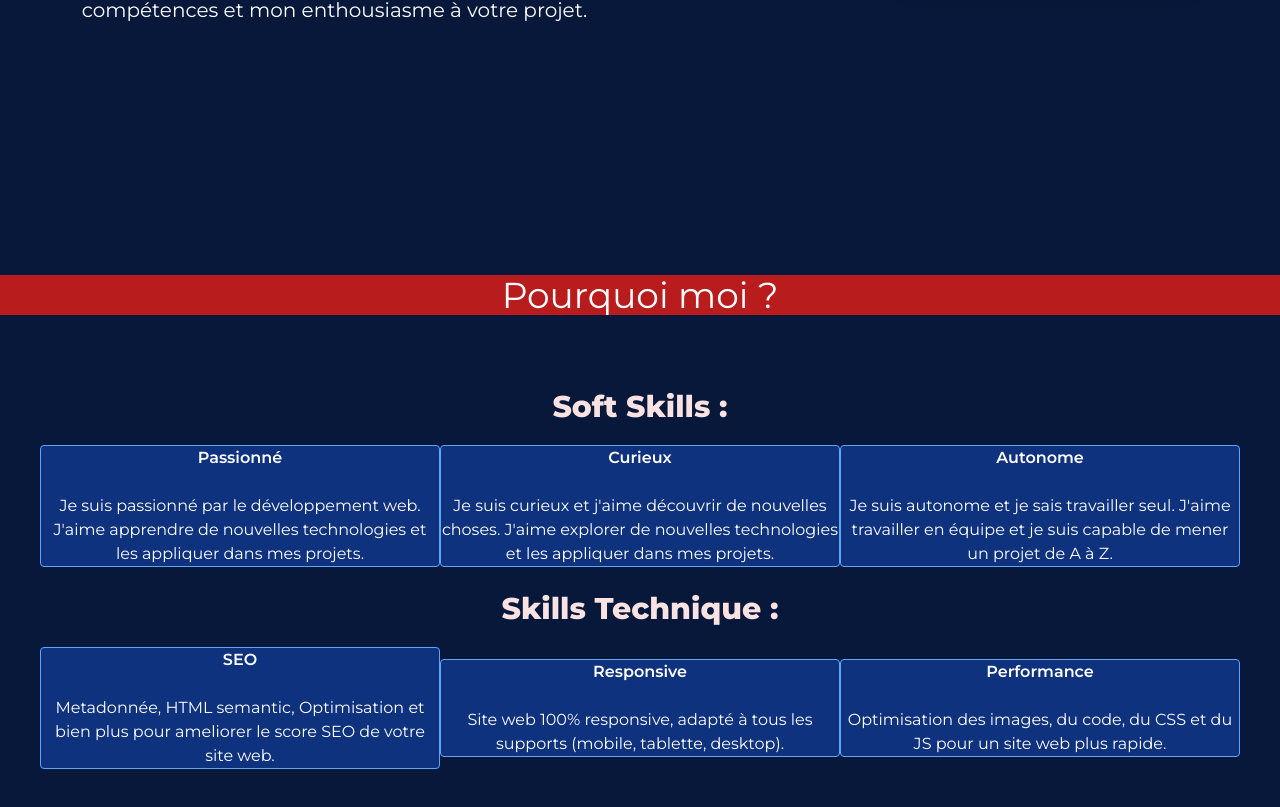
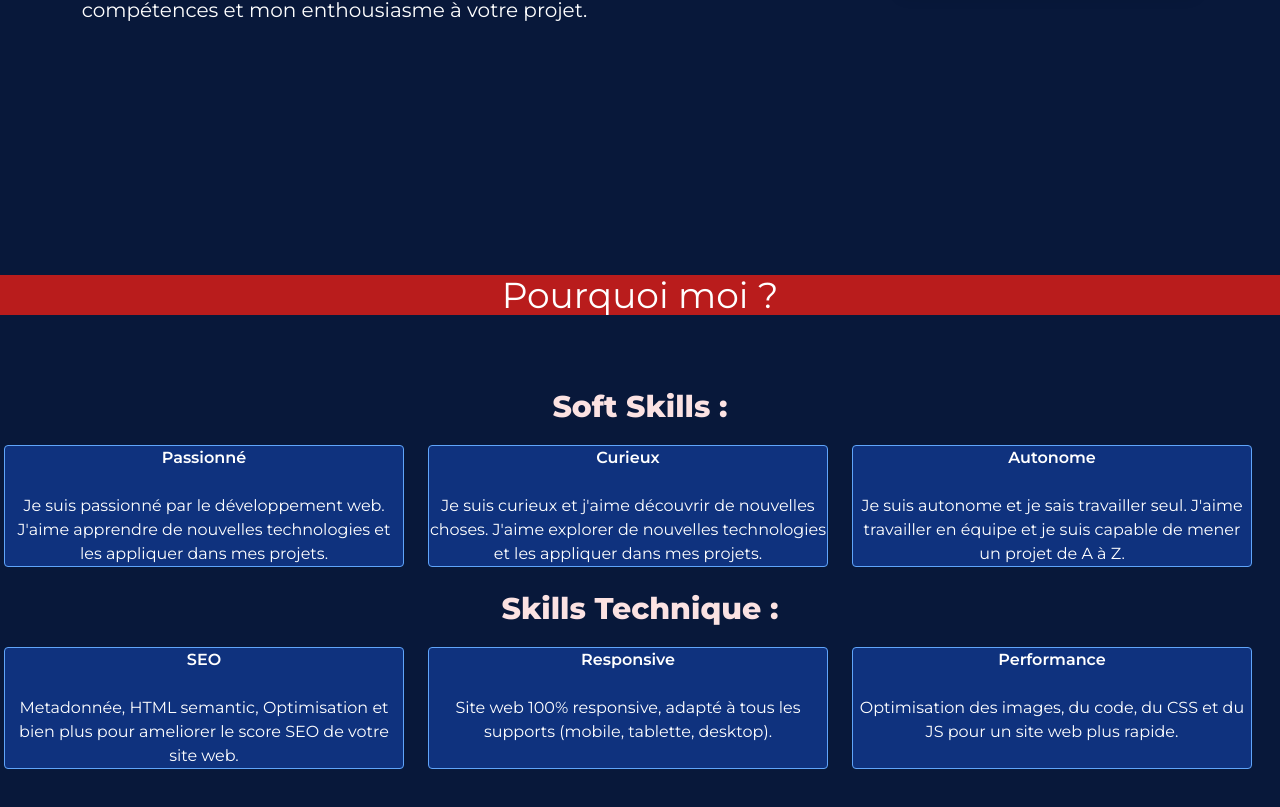
Before and after one commit to RayanEreteo/portfolio, a Next.js app: page / in a window 1280 px wide. Shown: the part 605-1412 px from the top of the page. Built offline with nearby package versions, Linux system fonts and the light colour scheme.

Commit message:
Update SoftSkillsCard component to adjust height and add margin for improved layout

```diff
--- a/components/SoftSkillsCard.tsx
+++ b/components/SoftSkillsCard.tsx
@@ -6,7 +6,7 @@ interface SoftSkillsCardProps {
 
 function SoftSkillsCard({title, desc}: SoftSkillsCardProps){
   return (
-    <div className="ss-card w-[400px] text-[#FFF] bg-[#0f327e] rounded border border-blue-400">
+    <div className="ss-card h-[122px] w-[400px] text-[#FFF] bg-[#0f327e] rounded border border-blue-400 mr-6">
         <p className="ss-title mb-6 font-semibold">{title}</p>
         <p className="ss-desc">{desc}</p>
     </div>
```
